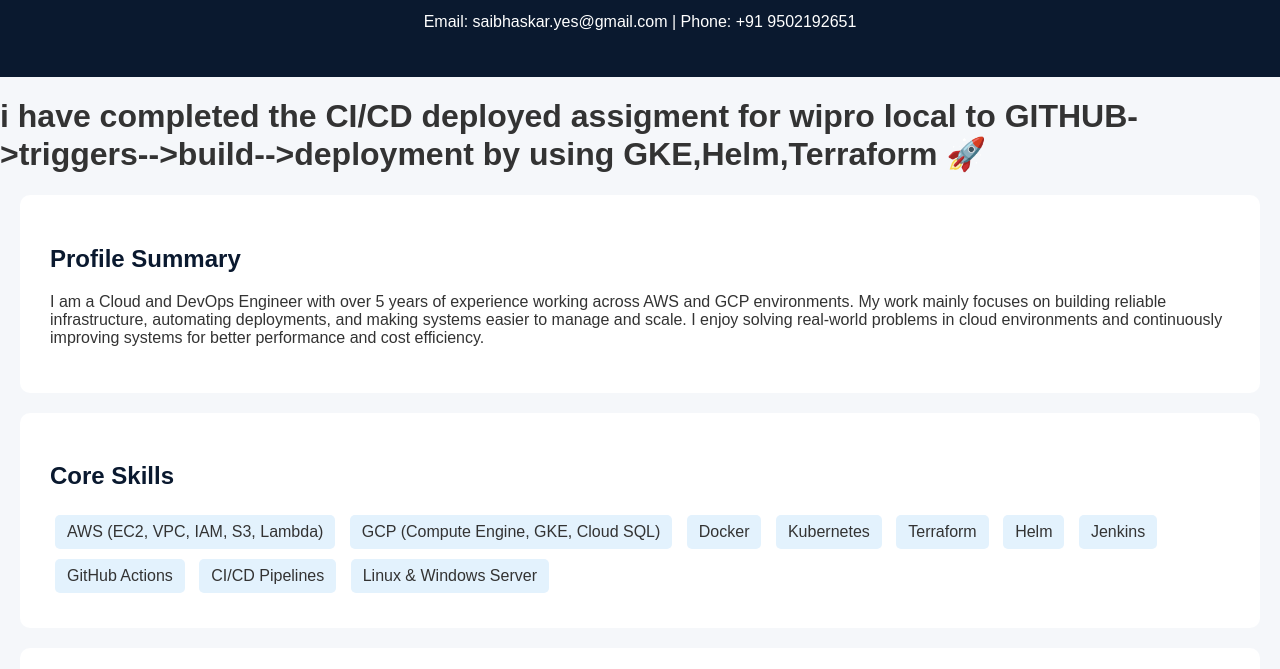
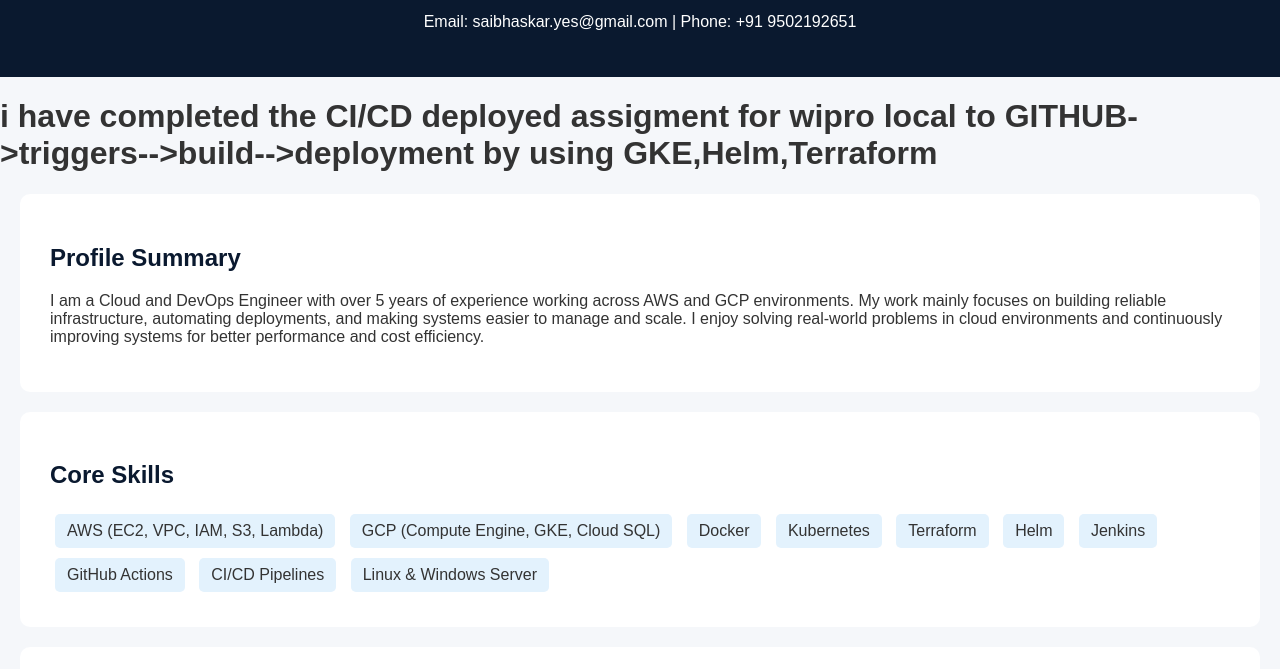
Before and after one commit to sai-bhaskar-337/GCP, a plain HTML site: page app/index.html in a window 1280 px wide. Shown: the part 131-800 px from the top of the page. Drawn offline with Linux system fonts and the light colour scheme.

Commit message:
Updated the files

```diff
--- a/app/index.html
+++ b/app/index.html
@@ -52,7 +52,7 @@
   <p>Multi-Cloud DevOps Engineer (AWS | GCP)</p>
   <p>Email: saibhaskar.yes@gmail.com | Phone: +91 9502192651</p>
 </header>
-<h1>i have completed the CI/CD deployed assigment for wipro local to GITHUB->triggers-->build-->deployment by using GKE,Helm,Terraform 🚀</h1>
+<h1>i have completed the CI/CD deployed assigment for wipro local to GITHUB->triggers-->build-->deployment by using GKE,Helm,Terraform </h1>
 <section>
   <h2>Profile Summary</h2>
   <p>
```
Also changed, not shown: 7 other files.
